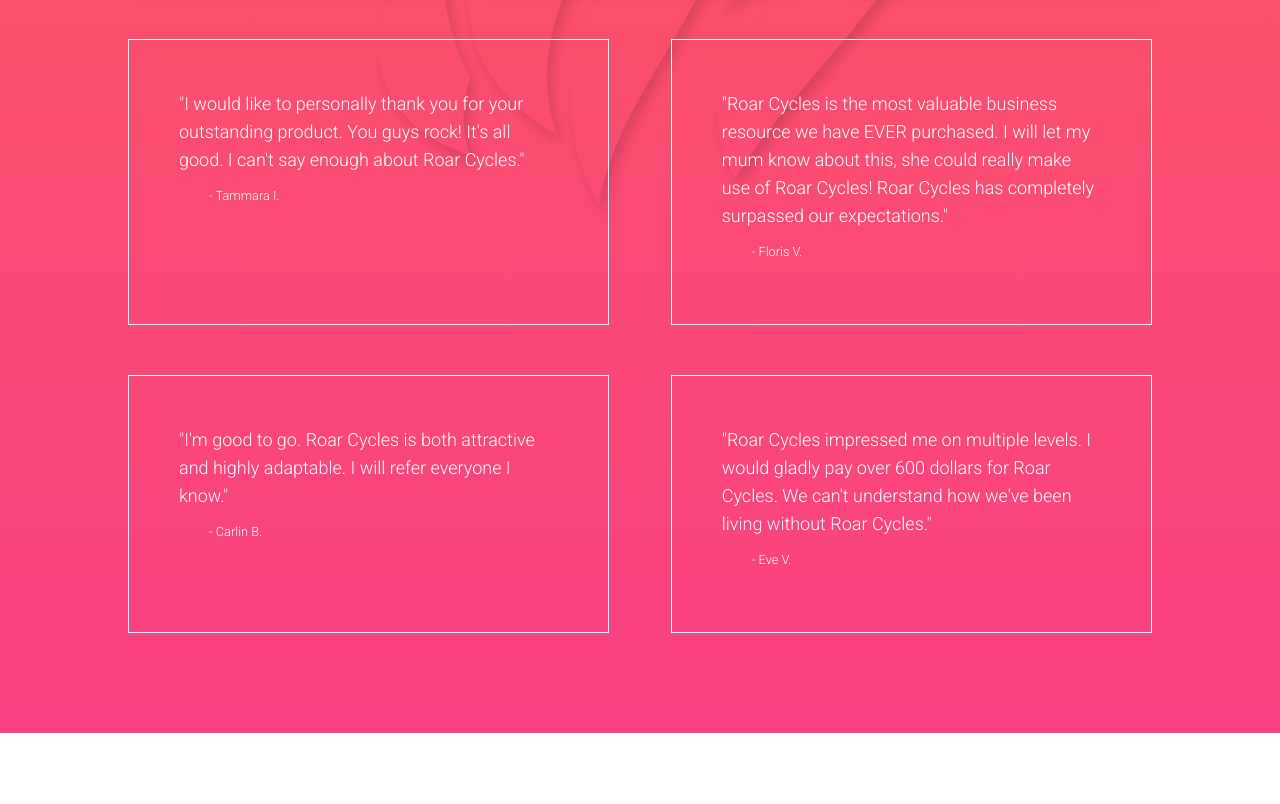
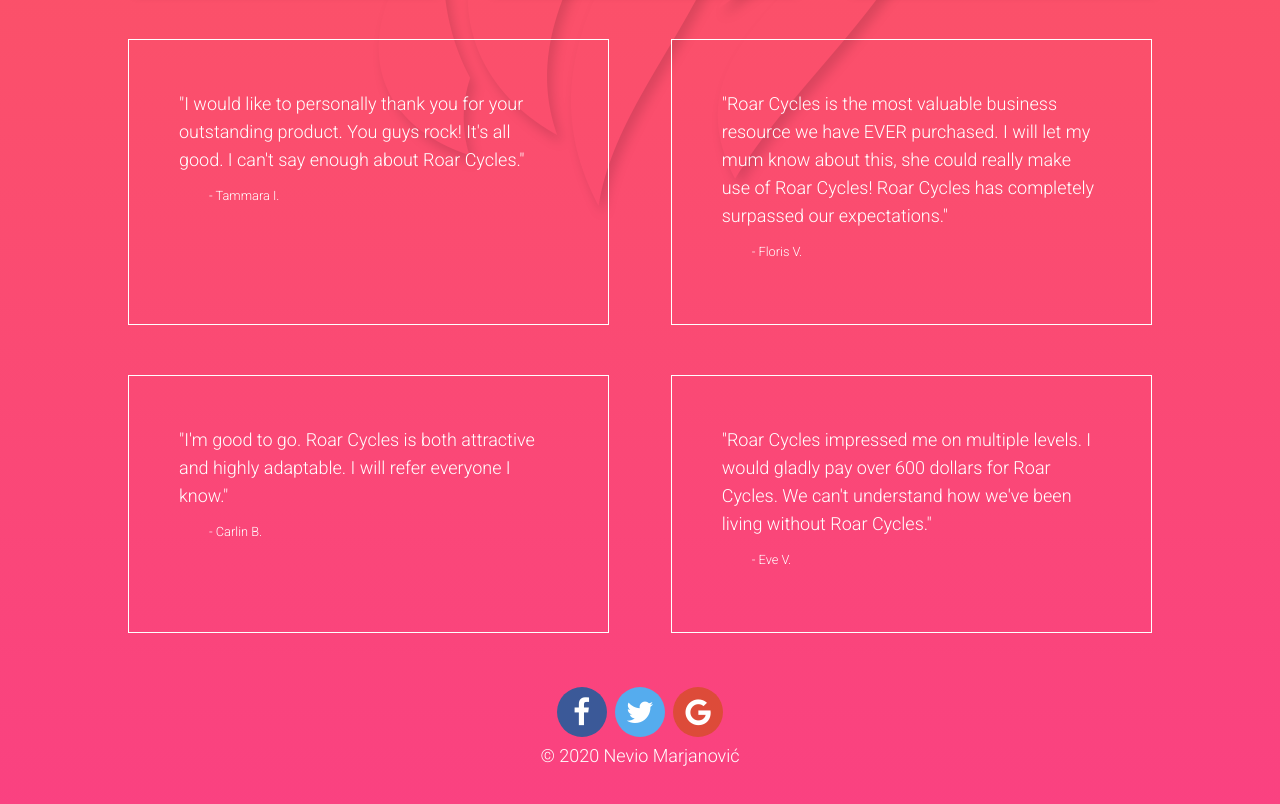
Before and after one commit to Dogrammer/RoarBikes, a plain HTML site: page index.html in a window 1280 px wide. Shown: the part 731-1535 px from the top of the page. Before the commit the page ends 1464 px from the top, so only its background shows below. Drawn offline with nearby package versions, Linux system fonts and the light colour scheme.

Commit message:
index links active

```diff
--- a/index.html
+++ b/index.html
@@ -13,7 +13,7 @@
     <link rel="stylesheet" href="style.css">
     <link href="https://fonts.googleapis.com/css?family=Playfair+Display|Roboto:300&display=swap" rel="stylesheet">
     <link rel="stylesheet" href="https://use.fontawesome.com/releases/v5.8.2/css/all.css" integrity="sha384-oS3vJWv+0UjzBfQzYUhtDYW+Pj2yciDJxpsK1OYPAYjqT085Qq/1cq5FLXAZQ7Ay" crossorigin="anonymous">
-
+    <link rel="stylesheet" href="https://cdnjs.cloudflare.com/ajax/libs/font-awesome/4.7.0/css/font-awesome.min.css">
 </head>
 <body>
     <div class="container">
@@ -27,12 +27,12 @@
             <nav>
 
                 <div class="navbutton">
-                    <a href="#">Book Online</a>
+                    <a href="https://bikesbooking.com/en/" target="_blank">Book Online</a>
                     <div class="newbox">
                         <div class="dropdown">
-                            <div class="navbutton"><a href="#">Onsite Service</a></div>
-                            <div class="navbutton"><a href="#">Parts Delivery</a></div>
-                            <div class="navbutton"><a href="#">Request Callback</a></div>
+                            <div class="navbutton"><a href="https://bikesbooking.com/en/">Onsite Service</a></div>
+                            <div class="navbutton"><a href="https://bikesbooking.com/en/">Parts Delivery</a></div>
+                            <div class="navbutton"><a href="https://bikesbooking.com/en/">Request Callback</a></div>
                         </div>
                     </div>
                 </div>
@@ -51,7 +51,7 @@
               <h1>Mobile bike repairs.</h1>
                 <p>Many people have difficulty getting their bikes to a bike shop. We call to your office or home anywhere in greater Dublin.</p>
                 <p> Fast, convenient bike servicing with up-front pricing. All without the hassle of taking your bike into a shop.</p>
-                <a href="test-page.html" class="mybutton">Book Online</a>
+                <a href="https://bikesbooking.com/en/" class="mybutton">Book Online</a>
             </div>
             <div class="herobox2">
                 <img src="images/image-bike-repair-service.jpg" alt="person servicing a bike in dublin">
@@ -112,6 +112,13 @@
             </div>
 
         </div>
+
+        <div class="social-media">
+            <a href="https://www.facebook.com/" target="_blank" class="fa fa-facebook"></a>
+            <a href="https://twitter.com/?lang=en" target="_blank" class="fa fa-twitter"></a>
+            <a href="https://support.google.com/plus/?hl=en#topic=9259565" target="_blank" class="fa fa-google"></a>
+            <p>&copy; 2020 Nevio Marjanović<p>
+        </div>
     </div>
 </body>
 </html>
--- a/style.css
+++ b/style.css
@@ -256,6 +256,45 @@ form {
     display: none;
 }
 
+/* footer and social media */
+.social-media {
+    width: 100%;
+    height:100px;
+    /* background-color: white; */
+    margin-bottom: 10%;
+    margin-top: -5%;
+    text-align: center;
+
+}
+
+.social-media .fa {
+        padding: 10px;
+        font-size: 30px;
+        width: 30px;
+        text-align: center;
+        text-decoration: none;
+        margin: 5px 2px;
+        border-radius: 50%;
+}
+
+.fa:hover {
+    opacity: 0.7;
+}
+
+.fa-facebook {
+  background: #3B5998;
+  color: white;
+}
+
+.fa-twitter {
+  background: #55ACEE;
+  color: white;
+}
+
+.fa-google {
+  background: #dd4b39;
+  color: white;
+}
 
 /* Tablet View */
 @media (max-width: 768px) {
@@ -458,15 +497,12 @@ form {
         display: block;
         width: 100%;
         padding: 0;
-        background-color: blueviolet;
-        /* margin-right: 3%; */
     }
 
     nav {
         border: 0;
         display: block;
         width: 100%;
-        background-color: blue;
         margin-right: 20%;
     }
 
@@ -474,6 +510,7 @@ form {
 
     .navbutton {
         border: 0px solid green;
+        border-bottom: 2px solid lightgray;
         display: block;
         font-size: 3rem;
         text-align: center;
```
